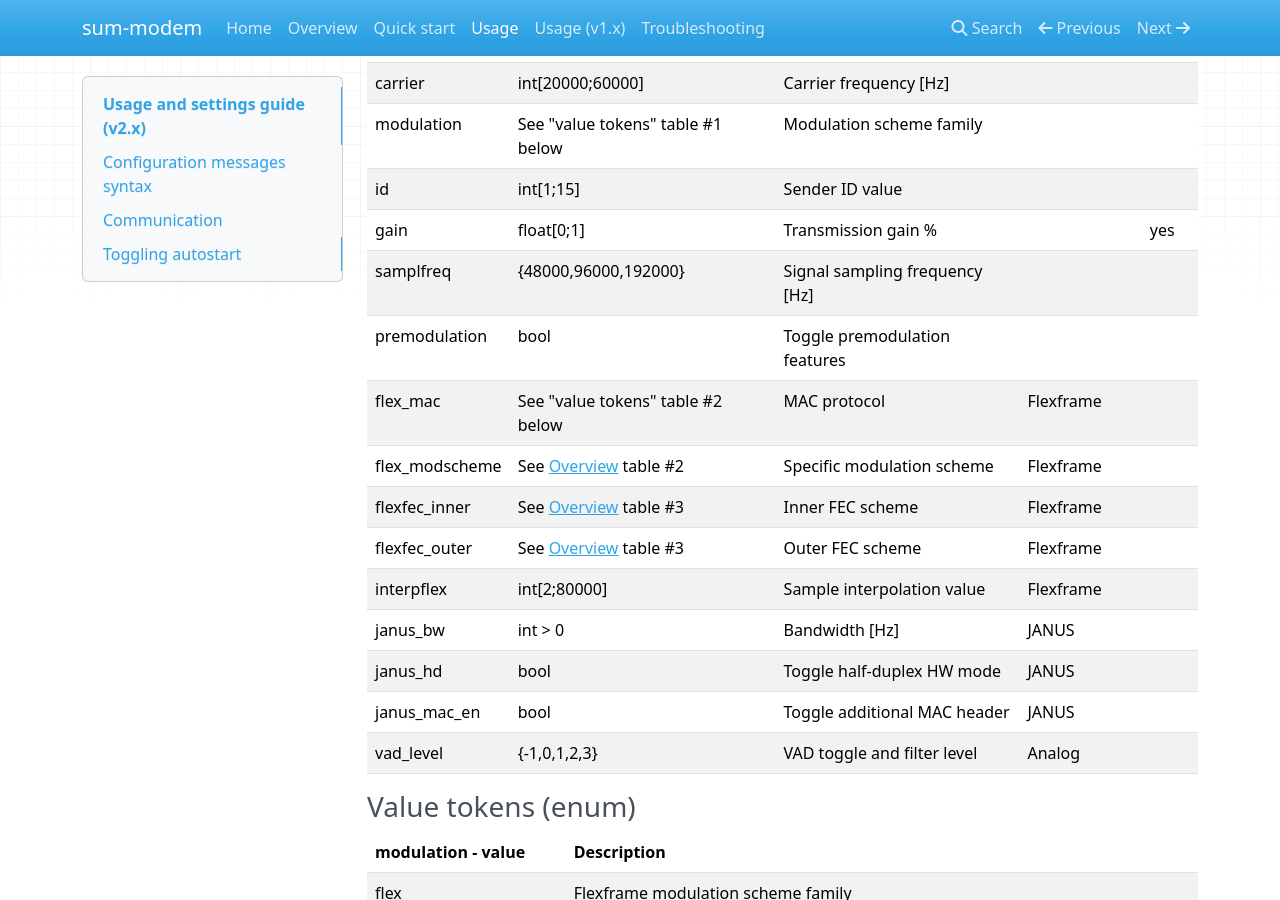
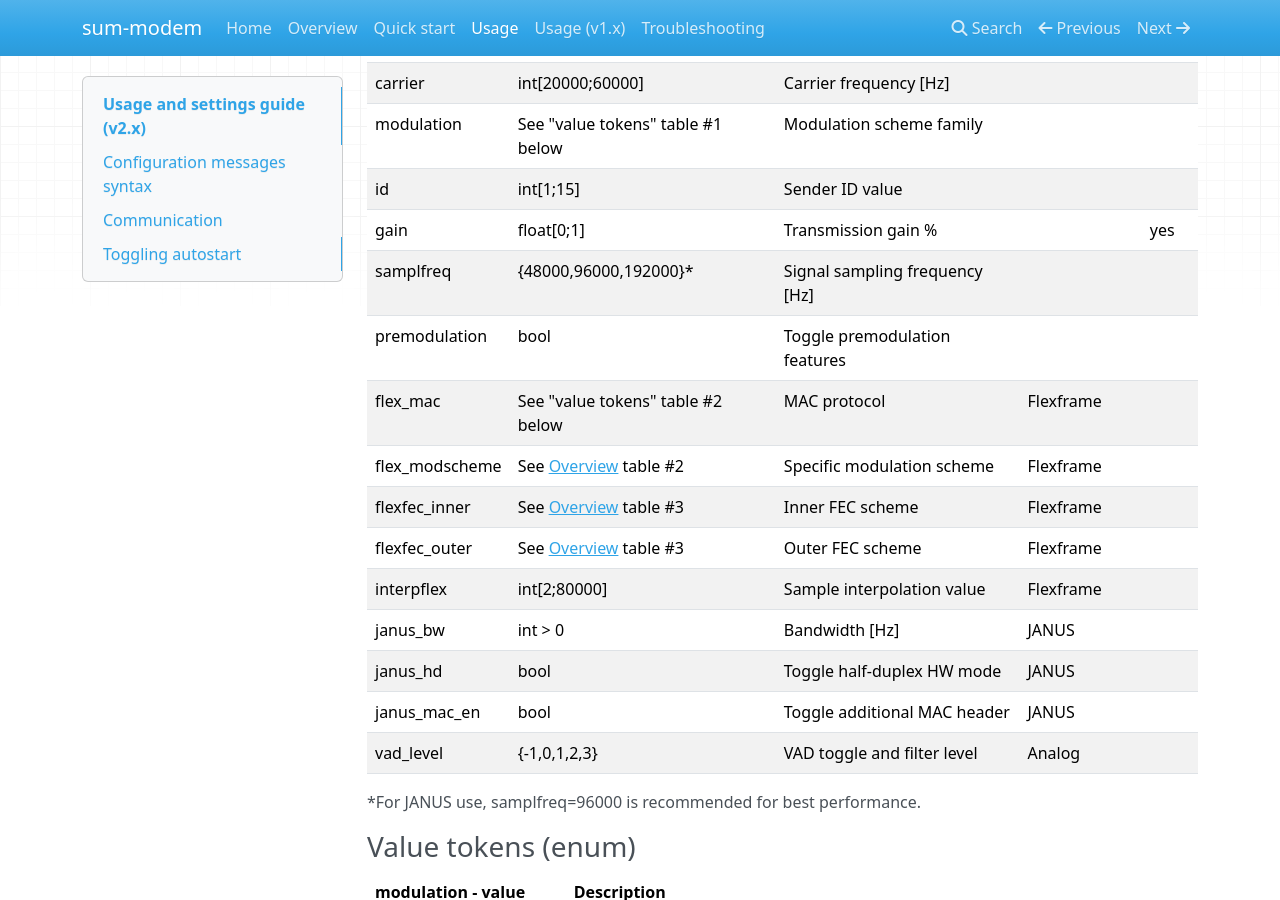
Before and after one commit to subseapulse/sum-doc, an MkDocs documentation site: the page built from docs/usage-v2.md, in a window 1280 px wide and 900 px high, scrolled down 1777 px. Built offline with MkDocs 1.6.1, drawn with Linux system fonts in a browser that asks for light colours; nearby versions of some CDN libraries.

Commit message:
hw man update, added JANUS samplfreq recommendation

```diff
--- a/docs/usage-v2.md
+++ b/docs/usage-v2.md
@@ -55,7 +55,7 @@ Below are all the possible token values (hence all possible settings and actions
 |modulation         |See "value tokens" table #1 below      |Modulation scheme family       |               |       |
 |id                 |int[1;15]                              |Sender ID value                |               |       |
 |gain               |float[0;1]                             |Transmission gain %            |               |yes    |
-|samplfreq          |{48000,96000,192000}                   |Signal sampling frequency [Hz] |               |       |
+|samplfreq          |{48000,96000,192000}*                  |Signal sampling frequency [Hz] |               |       |
 |premodulation      |bool                                   |Toggle premodulation features  |               |       |
 |flex_mac           |See "value tokens" table #2 below      |MAC protocol                   |Flexframe      |       |
 |flex_modscheme     |See [Overview](overview.md) table #2   |Specific modulation scheme     |Flexframe      |       |
@@ -66,6 +66,8 @@ Below are all the possible token values (hence all possible settings and actions
 |janus_hd           |bool                                   |Toggle half-duplex HW mode     |JANUS          |       |
 |janus_mac_en       |bool                                   |Toggle additional MAC header   |JANUS          |       |
 |vad_level          |{-1,0,1,2,3}                           |VAD toggle and filter level    |Analog         |       |
+
+*For JANUS use, samplfreq=96000 is recommended for best performance.
 
 ###Value tokens (enum)
 |modulation - value |Description                                                        |
```
Also changed, not shown: 1 other file.
